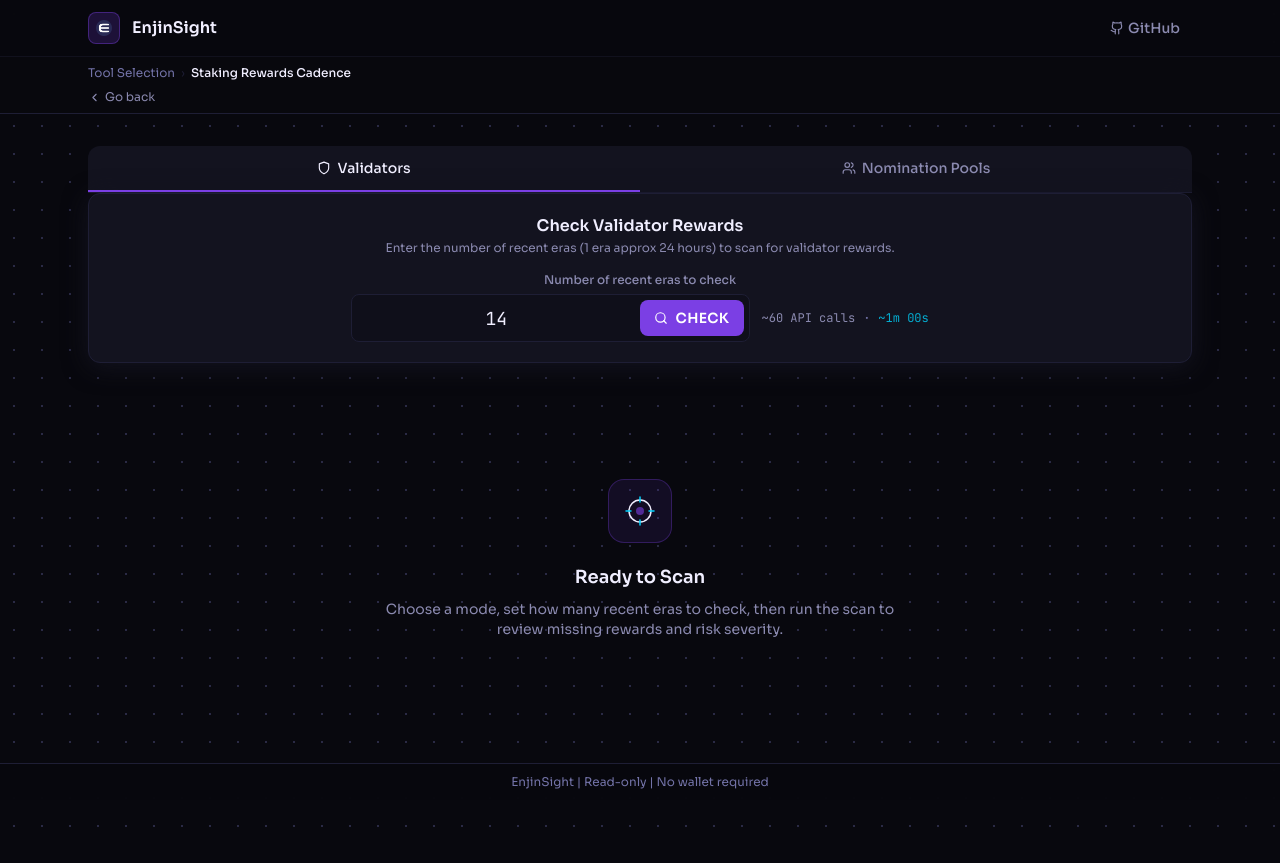
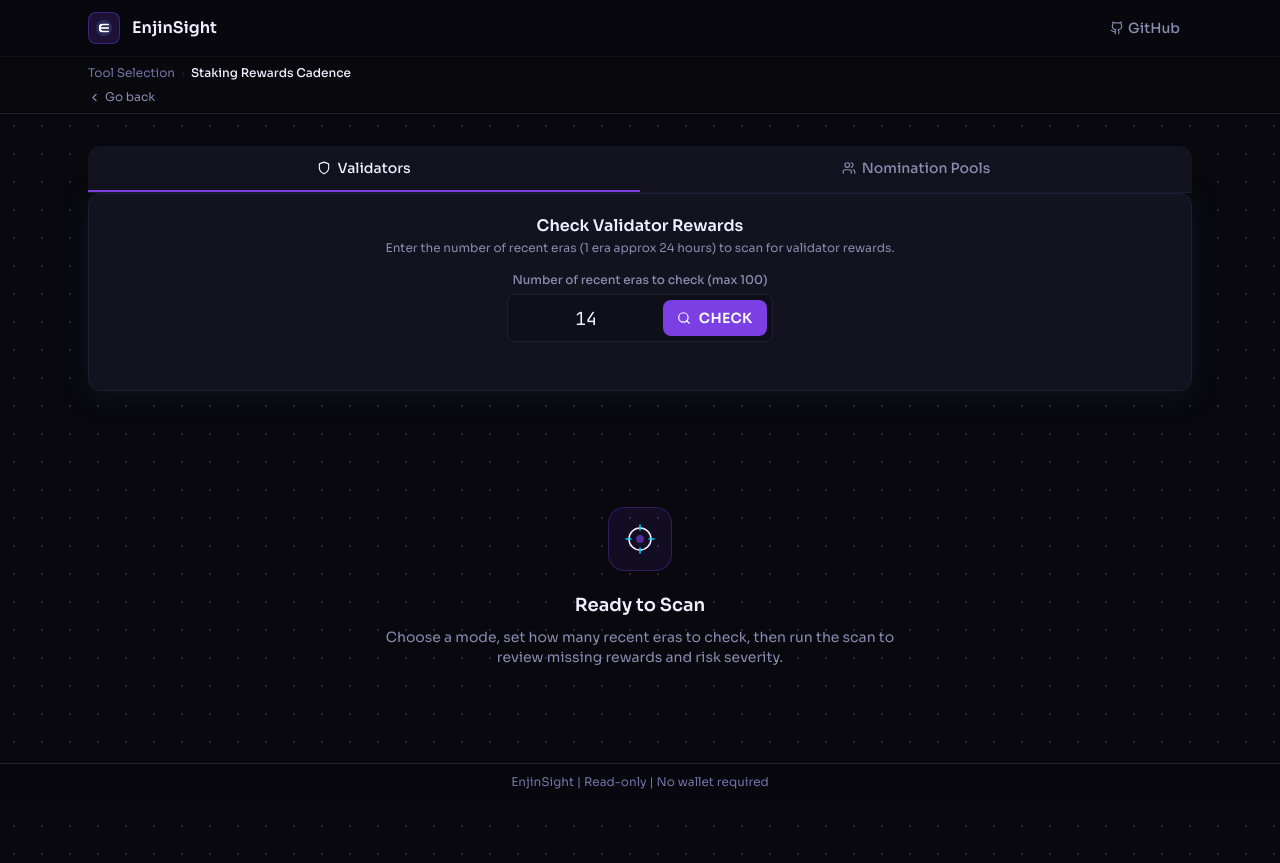
Before and after one commit to bladzv/enjin-status-checker, a React (Vite) app: page / in a window 1280 px wide. Both pictures are taken after a click on the button "Open Staking Checker". Before the commit the page ends 835 px from the top, so only its background shows below. Built offline with nearby package versions, Linux system fonts and the light colour scheme.

Commit message:
fix(ui): stabilize helper line and remove unused Vercel memory setting

```diff
--- a/src/components/ControlPanel.jsx
+++ b/src/components/ControlPanel.jsx
@@ -2,10 +2,6 @@
 import { Search, RotateCcw, Square, AlertCircle } from 'lucide-react'
 import {
   DEFAULT_ERA_COUNT, MIN_ERA_COUNT, MAX_ERA_COUNT,
-  API_DELAY_MS,
-  VALIDATOR_ENDPOINTS_TO_PROBE, POOL_ENDPOINTS_TO_PROBE,
-  ERA_VALIDATORS_SAMPLE,
-  TYPICAL_VALIDATOR_COUNT, TYPICAL_POOL_COUNT,
 } from '../constants.js'
 
 export default function ControlPanel({
@@ -71,31 +67,8 @@
       : 'Start scan'
   const disableAction = !isLoading && !isResetState && !!error
 
-  // Pre-scan time estimate — hidden during loading, after a run, or when input is invalid.
-  // Formula accounts for rate-limiting delay (API_DELAY_MS) per sequential API call.
-  // Validator time: (probes + list + N×nominators + N×era-stats) × 1s — era count does not
-  //   affect validator scan time (era_stat is one call per validator regardless of era count).
-  // Pool time: (probes + list + P×voted + P×eraCount×reward-slash + consensus-samples) × 1s
-  //   — era count scales pool scan time linearly.
-  const { estCalls, estTimeLabel } = (() => {
-    if (!value || validate(value) || isLoading || isResetState) return { estCalls: null, estTimeLabel: null }
-    const eraCount = parseInt(value, 10)
-    const delayS   = API_DELAY_MS / 1000
-    let calls
-    if (isPoolMode) {
-      const P = TYPICAL_POOL_COUNT
-      calls = POOL_ENDPOINTS_TO_PROBE.length + 1 + P + ERA_VALIDATORS_SAMPLE + P * eraCount
-    } else {
-      const N = TYPICAL_VALIDATOR_COUNT
-      calls = VALIDATOR_ENDPOINTS_TO_PROBE.length + 1 + 2 * N
-    }
-    const secs = Math.round(calls * delayS)
-    let label
-    if (secs < 60)   label = `~${secs}s`
-    else if (secs < 3600) label = `~${Math.floor(secs / 60)}m ${String(secs % 60).padStart(2, '0')}s`
-    else              label = `~${Math.floor(secs / 3600)}h ${String(Math.floor((secs % 3600) / 60)).padStart(2, '0')}m`
-    return { estCalls: calls, estTimeLabel: label }
-  })()
+  const showWarning = !error && parseInt(value, 10) > 30
+  const helperTextClass = error ? 'text-danger' : showWarning ? 'text-warning' : 'text-dim'
 
   return (
     <div id="scan-controls" className="card w-full p-4 sm:p-5 text-center">
@@ -114,10 +87,10 @@
       {/* Input row */}
       <div>
         <label htmlFor="reward-count" className="block text-xs font-medium text-dim mb-1.5">
-          Number of recent eras to check
+          Number of recent eras to check (max 100)
         </label>
         <div className="flex flex-col sm:flex-row sm:items-center sm:justify-center gap-3">
-        <div className="relative w-full sm:w-[37.5%]">
+        <div className="relative w-full sm:w-[25%]">
           <input
             id="reward-count"
             type="text"
@@ -160,30 +133,28 @@
             )}
           </button>
         </div>
-        {/* Time estimate — shown only before a scan starts, when input is valid */}
-        {estCalls != null && (
-          <span className="text-xs font-mono text-dim flex items-center gap-2 justify-center">
-            <span>~{estCalls.toLocaleString('en')} API calls</span>
-            <span className="text-muted">·</span>
-            <span className="text-cyan/80">{estTimeLabel}</span>
-          </span>
-        )}
         </div>
 
-        {error && (
-          <p id="reward-count-error" role="alert" className="mt-1.5 text-xs text-danger flex items-center gap-1 justify-center">
-            <AlertCircle size={11} /> {error}
-          </p>
-        )}
+        <p
+          id="reward-count-helper"
+          role={error ? 'alert' : undefined}
+          aria-hidden={!error && !showWarning}
+          className={`mt-2 text-xs flex items-center gap-1 justify-center min-h-[1.25rem] ${helperTextClass}`}
+        >
+          {error ? (
+            <>
+              <AlertCircle size={11} /> {error}
+            </>
+          ) : showWarning ? (
+            <>
+              <AlertCircle size={11} className="text-warning" />
+              Checking {value} rewards may take longer. Large scans are batched automatically.
+            </>
+          ) : (
+            <span className="invisible">placeholder</span>
+          )}
+        </p>
       </div>
-
-      {/* Hint for large N */}
-      {parseInt(value, 10) > 30 && !error && (
-        <p className="mt-2 text-xs text-dim flex items-center gap-1 justify-center">
-          <AlertCircle size={11} className="text-warning" />
-          Checking {value} rewards may take longer. Large scans are batched automatically.
-        </p>
-      )}
     </div>
   )
 }
```
Also changed, not shown: vercel.json.
